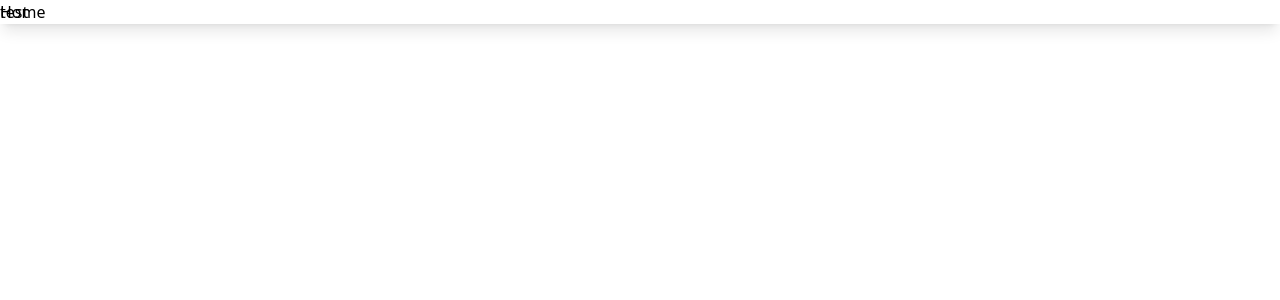
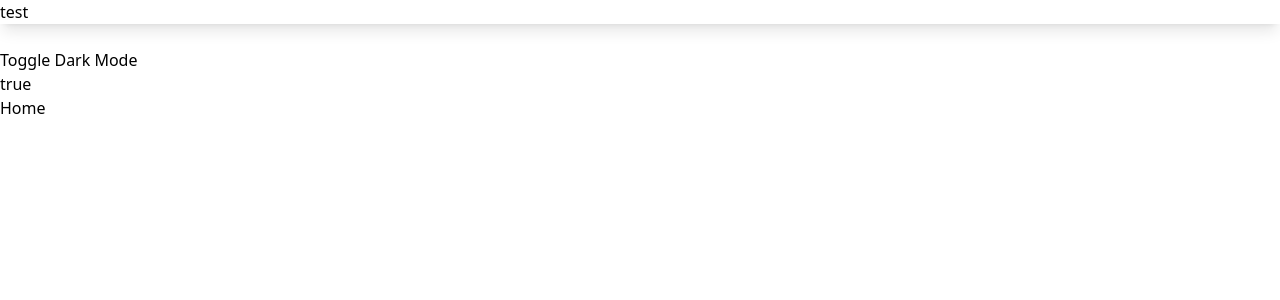
Before and after one commit to thepeski/thepeski-com, a React (Create React App) app: page / in a window 1280 px wide. Shown: the top 300 px of the page. Built offline with nearby package versions, Linux system fonts and the light colour scheme.

Commit message:
added dark mode hook

```diff
--- a/src/App.js
+++ b/src/App.js
@@ -1,15 +1,23 @@
 // react imports
-import React from "react";
+import { React, useState, useEffect } from "react";
 import { BrowserRouter as Router, Routes, Route, Link } from "react-router-dom";
 
 // component imports
 import Navbar from "./components/Navbar";
 
+// hooks imports
+import useDarkMode from "./hooks/useDarkMode";
+
 function App() {
+    const [isDarkMode, setIsDarkMode] = useDarkMode();
+    const toggleDarkMode = () => setIsDarkMode((mode) => !mode);
 
     return (
         <Router>
             <Navbar />
+            <br/><br/>
+            <button onClick={toggleDarkMode}>Toggle Dark Mode</button>
+            <p>{isDarkMode?"true":"false"}</p>
             <Routes>
                 <Route path="/" element={<h1>Home</h1>} />
                 <Route path="/:domain" element={<h1>Domain</h1>} />
--- /dev/null
+++ b/src/hooks/useDarkMode.jsx
@@ -0,0 +1,26 @@
+import { React, useState, useEffect } from "react";
+
+function useDarkMode() {
+    const [isDarkMode, setIsDarkMode] = useState(() => {
+        const darkModePreference = localStorage.getItem("theme"); // check if preference is saved in localStorage
+        return darkModePreference === "dark" ? true : darkModePreference === "light" ? false : true; // default to dark mode
+    });
+
+    useEffect(() => {
+        const darkModeMediaQuery = window.matchMedia("(prefers-color-scheme: dark)"); // get current color preference
+
+        const handleChange = (e) => setIsDarkMode(e.matches); // trigger setDarkMode when color preference changes
+        darkModeMediaQuery.addEventListener("change", handleChange); // listen for changes
+        return () => darkModeMediaQuery.removeEventListener("change", handleChange); // stop listening when component unmounts
+    }, []); // run effect only once
+
+    useEffect(() => {
+        if (isDarkMode) localStorage.setItem("theme", "dark");
+        else localStorage.setItem("theme", "light");
+    }, [isDarkMode]); // run effect when isDarkMode changes
+
+
+    return [isDarkMode, setIsDarkMode];
+}
+
+export default useDarkMode;
```
